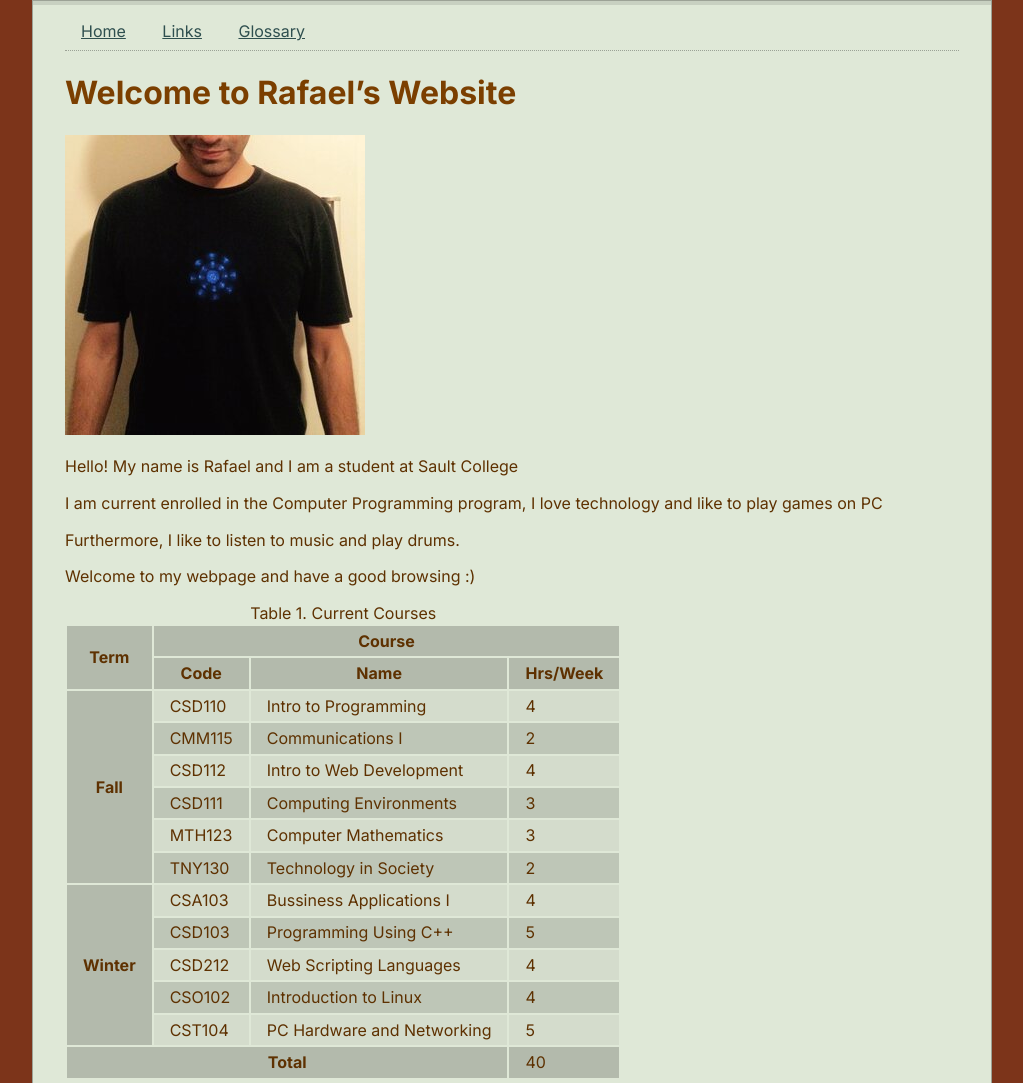
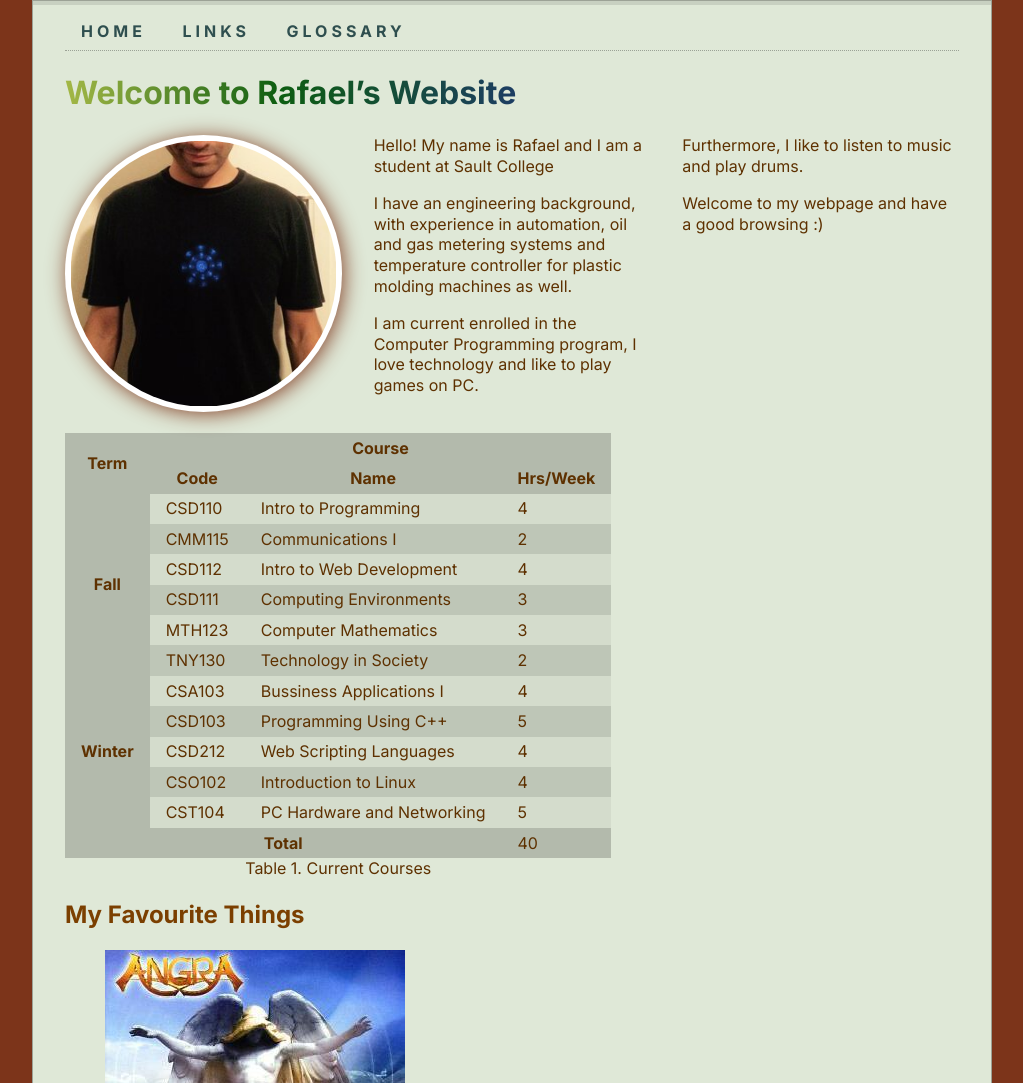
Before and after one commit to saultcollege/csd112-lab-repo-Rcoleto-coder, a plain HTML site: page index.html in a window 1280 px wide. Shown: the top 1083 px of the page, without its empty margins (128-1151 px from the left). Drawn offline with Linux system fonts and the light colour scheme.

Commit message:
Lab 6 _ part 5 completed

```diff
--- a/index.html
+++ b/index.html
@@ -64,6 +64,7 @@
       </header>
       <main>
         <h1>Welcome to Rafael’s Website</h1>
+        <div class="bio">
           <a href="images/Me.jpg">
             <img
               src="images/me_300x300.jpg"
@@ -74,8 +75,13 @@
           </a>
           <p>Hello! My name is Rafael and I am a student at Sault College</p>
           <p>
+            I have an engineering background, with experience in automation, oil
+            and gas metering systems and temperature controller for plastic
+            molding machines as well.
+          </p>
+          <p>
             I am current enrolled in the Computer Programming program, I love
-          technology and like to play games on PC
+            technology and like to play games on PC.
           </p>
           <p>Furthermore, I like to listen to music and play drums.</p>
           <p>Welcome to my webpage and have a good browsing :)</p>
@@ -166,6 +172,7 @@
               </tr>
             </tfoot>
           </table>
+        </div>
 
         <h2>My Favourite Things</h2>
         <figure>
--- a/styles/main.css
+++ b/styles/main.css
@@ -39,7 +39,7 @@ dl dt::after {
 body {
   background-color: #7c341a;
   color: #5e3101;
-  font-family: 'Inter', sans-serif;
+  font-family: "Inter", sans-serif;
   font-weight: 400;
   line-height: 1.3;
 }
@@ -51,12 +51,17 @@ h4,
 h5,
 h6 {
   color: #7b3f00;
-  font-family: 'Inter', sans-serif;
+  font-family: "Inter", sans-serif;
   font-weight: 700;
 }
 
 a {
   color: darkred;
+  text-decoration: none;
+}
+
+a:hover {
+  text-decoration: underline;
 }
 
 header nav a {
@@ -66,10 +71,14 @@ header nav a {
   padding-top: 1em;
   padding-bottom: 0.5em;
   margin: -4px 1em 0 1em;
+  font-weight: 700;
+  text-transform: uppercase;
+  letter-spacing: 4px;
 }
 
 header nav a:hover {
   border-top-color: #7b3f00;
+  text-decoration: none;
 }
 
 ::selection {
@@ -136,3 +145,64 @@ fieldset label {
 input:invalid {
   background-color: rgba(255, 000, 000, 0.1);
 }
+
+ol {
+  list-style-type: upper-roman;
+}
+iframe {
+  border-top-right-radius: 2em;
+  border-bottom-left-radius: 2em;
+}
+fieldset li {
+  padding: 0;
+  list-style-type: none;
+}
+
+h1 {
+  background: rgb(164, 184, 70);
+  background: linear-gradient(
+    90deg,
+    rgba(164, 184, 70, 1) 0%,
+    rgba(13, 93, 17, 1) 24%,
+    rgba(58, 0, 251, 1) 100%
+  );
+  background-clip: text;
+  -webkit-background-clip: text;
+  color: rgba(0, 0, 0, 0);
+}
+
+div .bio {
+  column-count: 3;
+  column-gap: 2em;
+
+}
+/* Table in div class bio styling */
+div .bio table{
+  column-span: all;
+  margin-top: 1em;
+  border-collapse: collapse;
+  caption-side: bottom;
+}
+
+img{
+  max-width: 100%;
+}
+
+div .bio img{
+  padding: 2%;
+  background-color: rgb(255, 255, 255);
+  box-shadow: 2px 2px 20px rgba(124, 52, 26, 0.9);
+  border-radius: 150px;
+}
+
+footer {
+  font-size: 75%;
+  text-align: center;
+}
+ a[href = "#top"] {
+  text-shadow: 2px 2px 5px rgba(124, 52, 26, 0.5);
+ }
+
+ a[href = "#top"]:hover {
+  text-decoration: none;
+}
```
Lines whose indentation alone changed are shown as unchanged.
